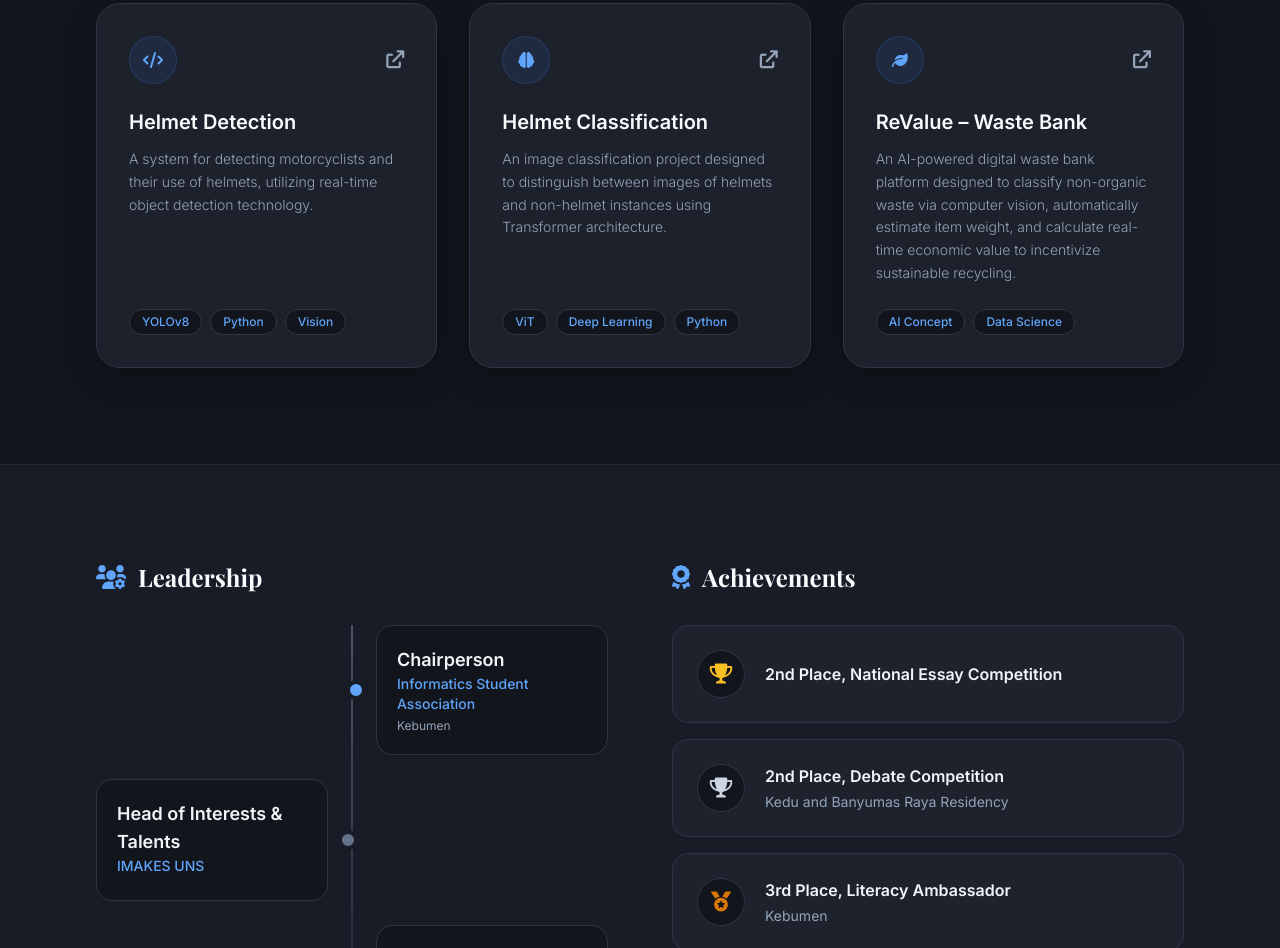
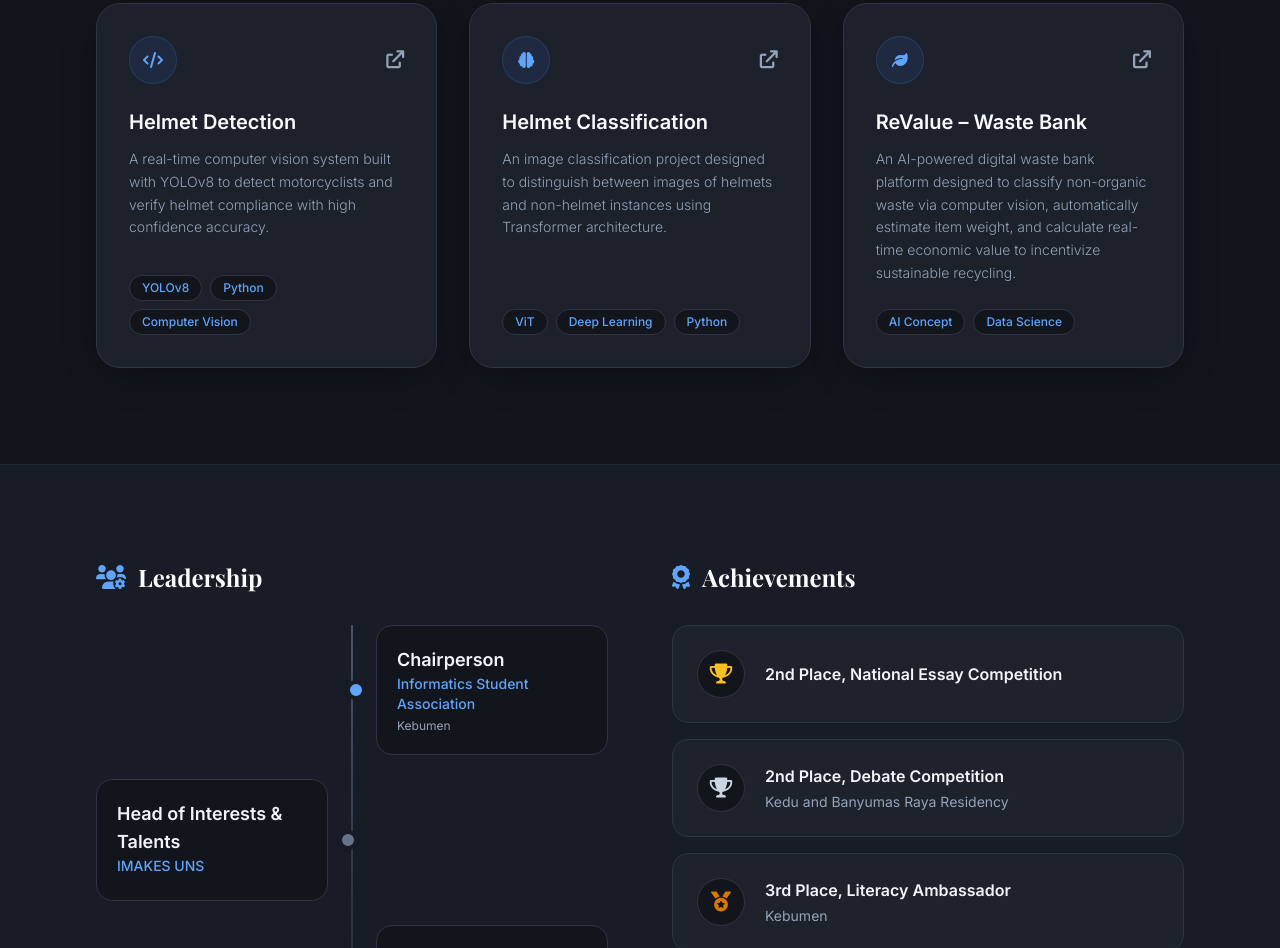
Before and after one commit to hammamibnu/portofolio-hammam, a plain HTML site: page index.html in a window 1280 px wide. Shown: the part 1568-2516 px from the top of the page. Drawn offline with nearby package versions, Linux system fonts and the light colour scheme; a web font is replaced by a local one.

Commit message:
Update index.html

```diff
--- a/index.html
+++ b/index.html
@@ -151,21 +151,22 @@
 
             <div class="grid md:grid-cols-3 gap-8">
                 <!-- Project 1 -->
+               <!-- Project 1 -->
 <div data-aos="fade-up" data-aos-delay="100" class="glass-card border border-softBorder rounded-3xl p-8 card-hover shadow-soft flex flex-col justify-between group">
     <div>
         <div class="flex justify-between items-center mb-6">
             <div class="w-12 h-12 rounded-full bg-blue-500/10 border border-blue-500/20 flex items-center justify-center text-accentBlue group-hover:bg-btnBlue group-hover:text-white transition duration-300">
                 <i class="fa-solid fa-code"></i>
             </div>
-                            <a href="href="project-helmet-detection.html" class="text-textMuted hover:text-accentBlue text-lg"><i class="fa-solid fa-arrow-up-right-from-square"></i></a>
+            <a href="project-helmet-detection.html" class="text-textMuted hover:text-accentBlue text-lg"><i class="fa-solid fa-arrow-up-right-from-square"></i></a>
         </div>
         <h4 class="text-xl font-bold mb-3 text-royalBlue group-hover:text-accentBlue transition">Helmet Detection</h4>
-                        <p class="text-sm mb-6 text-textMuted font-light leading-relaxed">A system for detecting motorcyclists and their use of helmets, utilizing real-time object detection technology.</p>
+        <p class="text-sm mb-6 text-textMuted font-light leading-relaxed">A real-time computer vision system built with YOLOv8 to detect motorcyclists and verify helmet compliance with high confidence accuracy.</p>
     </div>
     <ul class="flex flex-wrap gap-2 text-xs font-medium text-accentBlue">
         <li class="bg-baseBg border border-softBorder px-3 py-1 rounded-full">YOLOv8</li>
         <li class="bg-baseBg border border-softBorder px-3 py-1 rounded-full">Python</li>
-                        <li class="bg-baseBg border border-softBorder px-3 py-1 rounded-full">Vision</li>
+        <li class="bg-baseBg border border-softBorder px-3 py-1 rounded-full">Computer Vision</li>
     </ul>
 </div>
 
```
Lines whose indentation alone changed are shown as unchanged.
